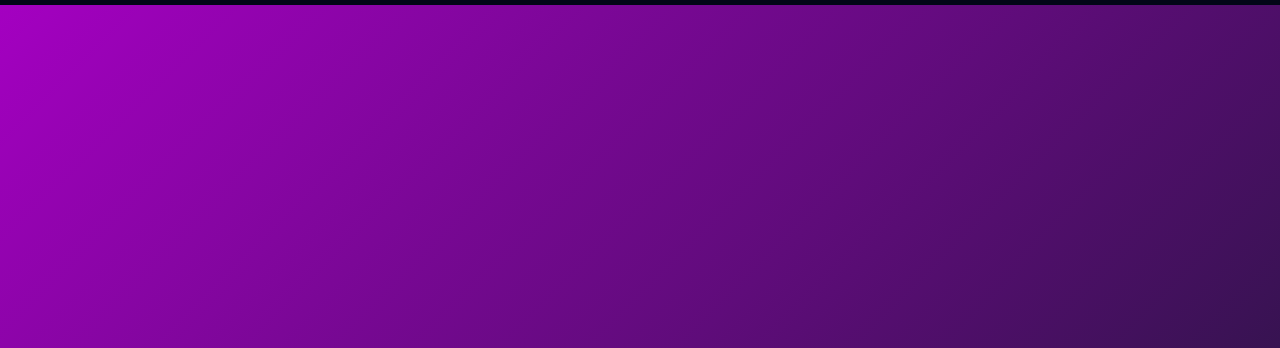
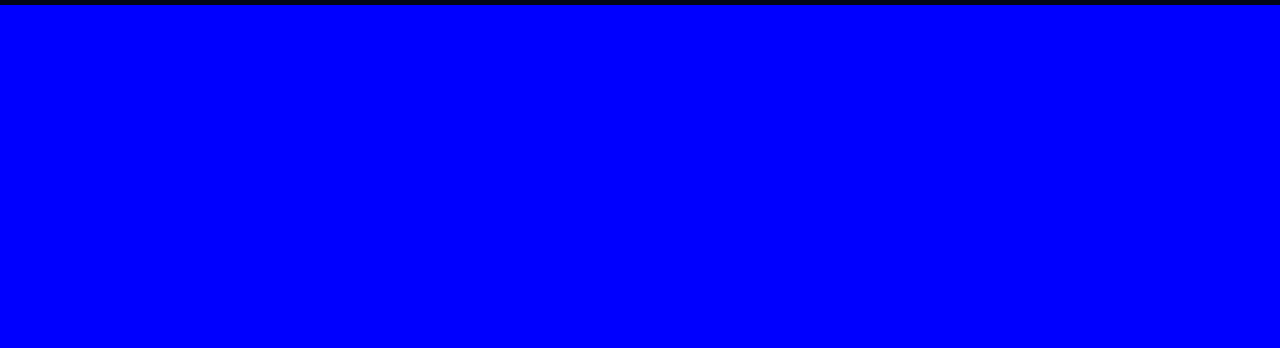
Before and after one commit to vishwajith-2007/portfolio-project, a website: page index.html in a window 1280 px wide. Shown: the part 72-420 px from the top of the page. Drawn offline with Linux system fonts and the light colour scheme.

Commit message:
change home background

```diff
--- a/style.css
+++ b/style.css
@@ -65,7 +65,7 @@ justify-content:center;
 
 align-items:center;
 
-background: linear-gradient(135deg,#a400c1,#96358c0d);
+background: blue;
 
 text-align:center;
 
```
